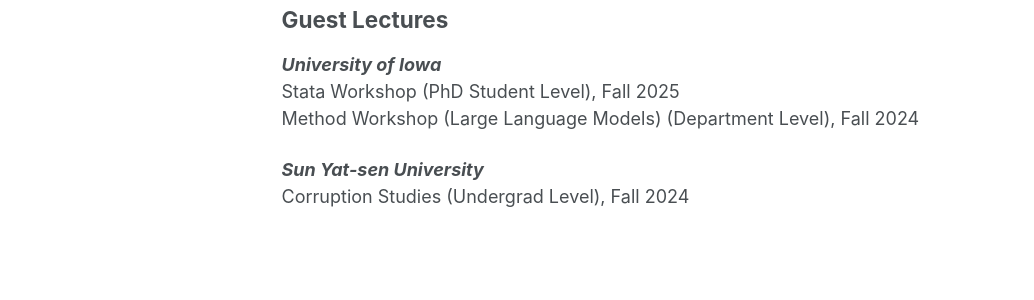
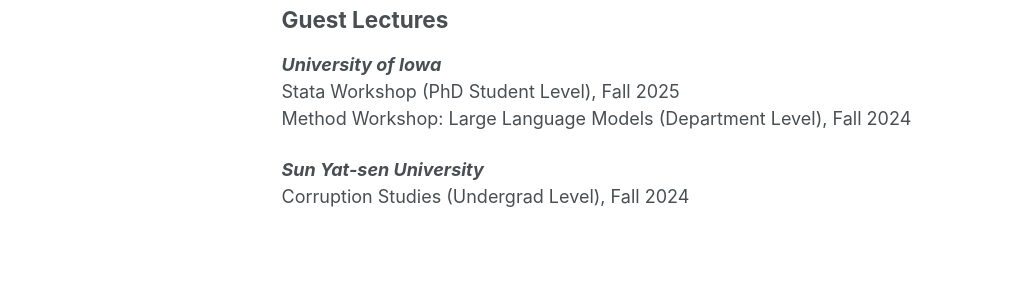
Before and after one commit to tianhuiwu/tianhuiwu.github.io, a Jekyll site: the page built from _pages/teaching.md, in a window 1280 px wide. Shown: the part 537-837 px from the top of the page, without its empty margins (0-1034 px from the left). Built offline with Jekyll 4.4.1, drawn with Linux system fonts in a browser that asks for light colours; a script bundle is joined from its source files by our own code; library files that are not in the unit come from our copies.

```diff
--- a/_pages/teaching.md
+++ b/_pages/teaching.md
@@ -19,7 +19,7 @@ Local Politics (Undergrad Level), Fall 2022
 ## Guest Lectures
 <strong>*University of Iowa*</strong><br>
 Stata Workshop (PhD Student Level), Fall 2025<br>
-Method Workshop (Large Language Models) (Department Level), Fall 2024
+Method Workshop: Large Language Models (Department Level), Fall 2024
 
 <strong>*Sun Yat-sen University*</strong><br>
 Corruption Studies (Undergrad Level), Fall 2024
```
